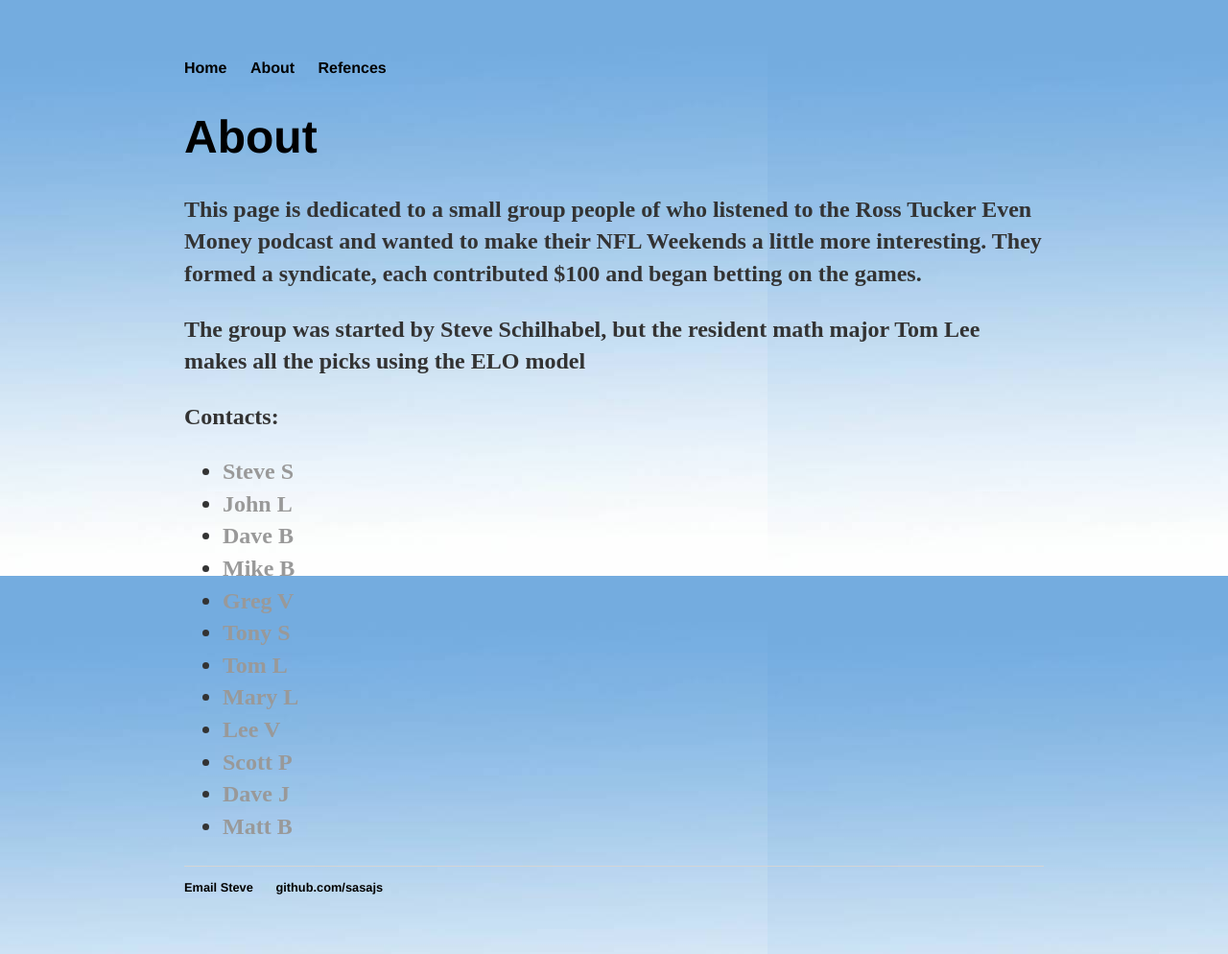
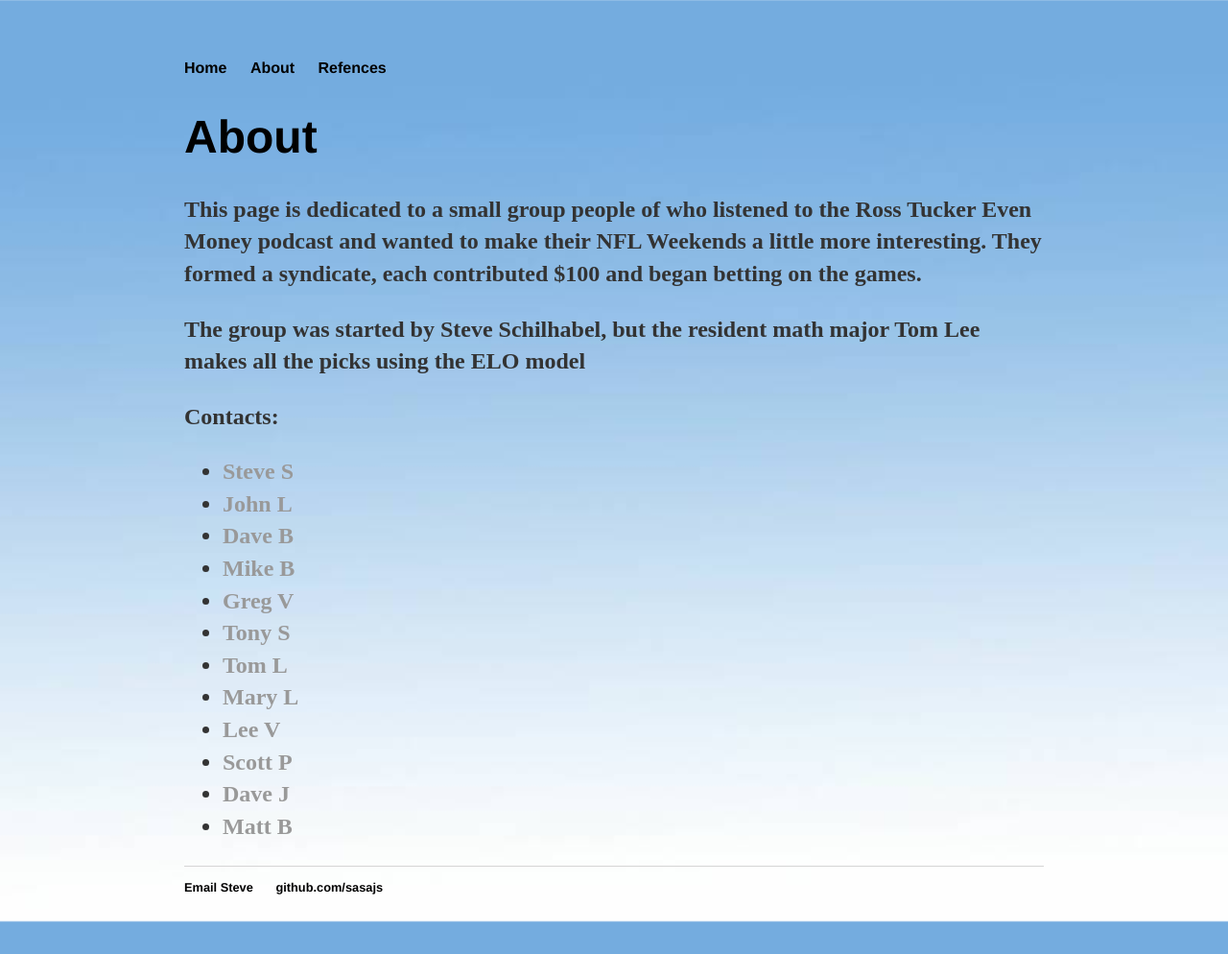
Before and after one commit to tsmith3480/sasajs.github.io, a Jekyll site: the page built from about/index.html, in a window 1280 px wide. Shown: the whole page at 96% size. Built offline with Jekyll 4.4.1, drawn with Linux system fonts in a browser that asks for light colours.

Commit message:
Update about.css

```diff
--- a/css/about.css
+++ b/css/about.css
@@ -1,3 +1,7 @@
 body {
-  background-image: url(/images/Background3.jpg)
+  background: url(/images/Background3.jpg) no-repeat center center fixed;
+  -webkit-background-size: cover;
+  -moz-background-size: cover;
+  -o-background-size: cover;
+  background-size: cover;
 }
```
